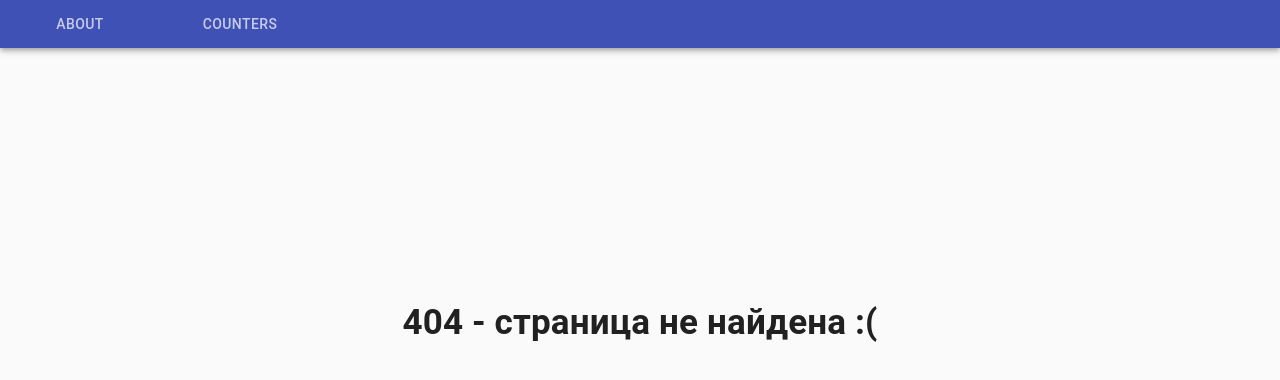
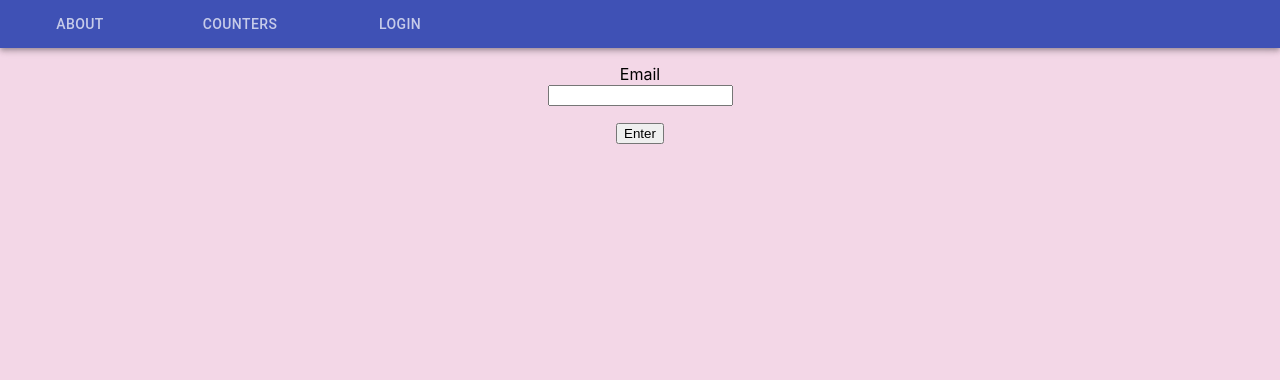
Before and after one commit to mashanobeard/second-task, a React (Create React App) app in the folder counter-counter/: page /Login in a window 1280 px wide. Before the commit this address had no page. Shown: the top 380 px of the page. Built offline with nearby package versions, Linux system fonts and the light colour scheme.

Commit message:
starting form

```diff
--- a/counter-counter/package.json
+++ b/counter-counter/package.json
@@ -9,6 +9,7 @@
     "@testing-library/jest-dom": "^5.14.1",
     "@testing-library/react": "^11.2.7",
     "@testing-library/user-event": "^12.8.3",
+    "formik": "^2.2.9",
     "gh-pages": "^3.2.3",
     "history": "^5.0.1",
     "react": "^17.0.2",
@@ -16,7 +17,8 @@
     "react-router": "^5.2.0",
     "react-router-dom": "^5.2.0",
     "react-scripts": "4.0.3",
-    "web-vitals": "^1.1.2"
+    "web-vitals": "^1.1.2",
+    "yup": "^0.32.9"
   },
   "scripts": {
     "start": "react-scripts start",
@@ -25,7 +27,6 @@
     "eject": "react-scripts eject",
     "predeploy": "npm run build",
     "deploy": "gh-pages -d build"
-
   },
   "eslintConfig": {
     "extends": [
--- a/counter-counter/src/App.js
+++ b/counter-counter/src/App.js
@@ -1,13 +1,15 @@
+import React from 'react';
 import './App.css';
 import { AppBar, Tabs, Tab } from '@material-ui/core';
 import { BrowserRouter as Router, Route, Switch, Link } from 'react-router-dom';
 import About from './components/about';
 import CounterParent from './containers/CounterParent';
 import Other from './Other';
-import React from 'react'
+import Login from "./components/login/LoginForm";
+
 
 function App() {
-const routes = ["/About","/Counters"];
+const routes = ["/About","/Counters", "/Login"];
 const [value, setValue] = React.useState(0)
 const handleTabs=(e,val)=>{
   setValue(val)
@@ -35,6 +37,13 @@ const handleTabs=(e,val)=>{
             value={routes[1]}
             component = {Link}
             to = {routes[1]}/>
+          <Tab
+
+            label="Login"
+            value={routes[2]}
+            component = {Link}
+            to = {routes[2]}/>
+
         </Tabs>
       </AppBar>
        )} />
@@ -43,6 +52,7 @@ const handleTabs=(e,val)=>{
 
       <Route path="/About" component ={About} />
       <Route path="/Counters" component ={CounterParent} />
+      <Route path="/Login" component ={Login} />
       <Route path="*"component ={Other} />
 
 
--- a/counter-counter/src/components/about/index.js
+++ b/counter-counter/src/components/about/index.js
@@ -9,12 +9,13 @@ import Collapse from '@material-ui/core/Collapse';
 import Avatar from '@material-ui/core/Avatar';
 import IconButton from '@material-ui/core/IconButton';
 import Typography from '@material-ui/core/Typography';
-import { pink, red } from '@material-ui/core/colors';
+import { red } from '@material-ui/core/colors';
 import FavoriteIcon from '@material-ui/icons/Favorite';
 import ShareIcon from '@material-ui/icons/Share';
 import ExpandMoreIcon from '@material-ui/icons/ExpandMore';
 import MoreVertIcon from '@material-ui/icons/MoreVert';
-import { FormHelperText } from '@material-ui/core';
+
+
 
 
 const useStyles = makeStyles((theme) => ({
--- /dev/null
+++ b/counter-counter/src/components/login/LoginForm.js
@@ -0,0 +1,44 @@
+import React from 'react';
+import { Formik } from 'formik';
+import * as yup from 'yup';
+
+
+const Login = () => {
+    const validationSchema = yup.object().shape({
+        email: yup.string().typeError('String').required("Is required")
+    })
+  return (
+  <div>
+      <Formik
+      initialValues={{
+          email: '',
+          password: ''
+      }}
+      validateOnBlur
+      onSubmit={(values) => {console.log(values) }}
+      validationSchema={validationSchema}
+      >
+       {({ values, errors, touched, handleChange, handleBlur, isValid, handleSubmit, dirty }) => (
+          <div>
+              <p>
+                  <label htmlFor={`email`} >Email</label> <br/>
+                  <input
+                   type={`text`}
+                   name={`email`}
+                   onChange={handleChange}
+                   onBlur={handleBlur}
+                   value={values.name} />
+              </p>
+              {touched.name && errors.name}
+              <button
+                disabled={!isValid && !dirty}
+                onClick={handleSubmit}
+                type={`submit`}
+                >Enter</button>
+          </div>
+       )}
+      </Formik>
+  </div>
+   );
+}
+export default Login;
```
Also changed, not shown: counter-counter/src/components/route/index.js (deleted), 1 other file (tests, documents, lock files or other folders).
